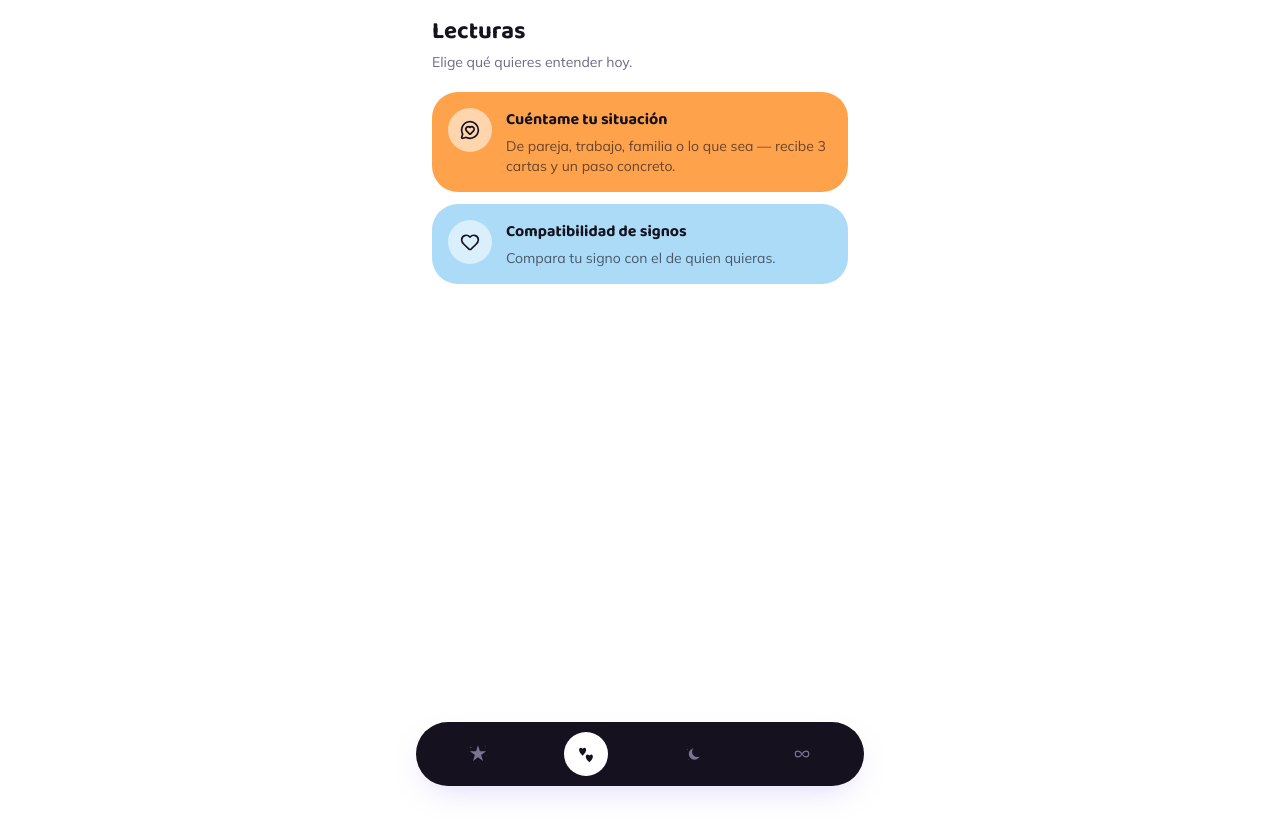
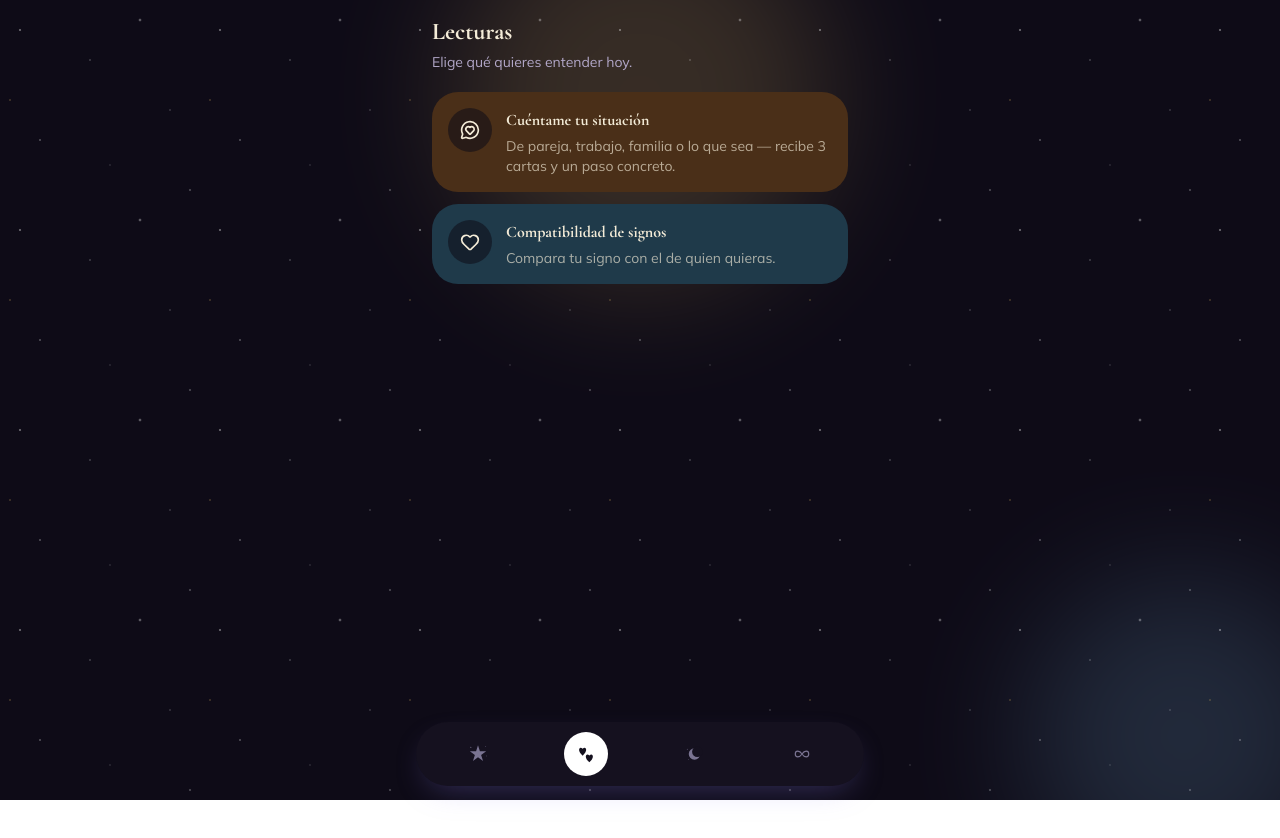
Before and after one commit to caspita-j/amor-tarot, a Next.js app: page /app/lecturas in a window 1280 px wide. Shown: the top 838 px of the page. Before the commit the page ends 800 px from the top, so only its background shows below. Built offline with nearby package versions, Linux system fonts and the light colour scheme.

Commit message:
feat: tema místico oscuro/dorado en Lecturas
Nueva paleta oscura escoped vía [data-tema="mistico"] (no toca la paleta
clara global). Landing/onboarding/paywall quedan sin cambios a pedido
explícito del usuario.

Co-Authored-By: Claude Sonnet 5 <noreply@anthropic.com>

```diff
--- a/app/app/lecturas/page.tsx
+++ b/app/app/lecturas/page.tsx
@@ -9,6 +9,7 @@ import { useEffect, useRef, useState } from 'react';
 import { Briefcase, Heart, HeartHandshake, ImagePlus, MessageCircleHeart, Scale, Sparkles, Users, X } from 'lucide-react';
 import { AnimacionCartas } from '@/components/app/AnimacionCartas';
 import { AnilloCompatibilidad } from '@/components/app/AnilloCompatibilidad';
+import { TemaMistico } from '@/components/app/TemaMistico';
 import { BotonPrincipal, TarjetaTarot } from '@/components/onboarding/ui';
 import {
   compatibilidad,
@@ -86,6 +87,14 @@ function SignoChip({ signo, seleccionado, onClick }: { signo: string; selecciona
 type Modo = 'menu' | 'categoria' | 'situacion-form' | 'cargando' | 'resultado' | 'crisis' | 'compat-form' | 'compat-resultado';
 
 export default function LecturasPage() {
+  return (
+    <TemaMistico>
+      <LecturasContenido />
+    </TemaMistico>
+  );
+}
+
+function LecturasContenido() {
   const [modo, setModo] = useState<Modo>('menu');
   const [onboarding, setOnboarding] = useState<RespuestasOnboarding>({});
   const [categoria, setCategoria] = useState<Categoria>('pareja');
@@ -542,12 +551,20 @@ export default function LecturasPage() {
           <div className="flex items-center justify-center gap-4">
             {imagenSigno(signoA) && (
               // eslint-disable-next-line @next/next/no-img-element
-              <img src={imagenSigno(signoA)} alt={signoA} className="size-14 rounded-full" />
+              <img
+                src={imagenSigno(signoA)}
+                alt={signoA}
+                className="size-14 rounded-full ring-2 ring-[color-mix(in_oklab,var(--accent)_45%,transparent)]"
+              />
             )}
             <span className="text-sm font-bold text-[var(--text-secondary)]">+</span>
             {imagenSigno(signoB) && (
               // eslint-disable-next-line @next/next/no-img-element
-              <img src={imagenSigno(signoB)} alt={signoB} className="size-14 rounded-full" />
+              <img
+                src={imagenSigno(signoB)}
+                alt={signoB}
+                className="size-14 rounded-full ring-2 ring-[color-mix(in_oklab,var(--accent)_45%,transparent)]"
+              />
             )}
           </div>
           <p className="mt-2 text-center text-sm font-bold text-[var(--text-secondary)]">
--- a/app/layout.tsx
+++ b/app/layout.tsx
@@ -1,5 +1,5 @@
 import type { Metadata } from "next";
-import { Baloo_2, Mulish } from "next/font/google";
+import { Baloo_2, Cormorant_Garamond, Mulish } from "next/font/google";
 import "./globals.css";
 
 const baloo2 = Baloo_2({
@@ -14,6 +14,16 @@ const mulish = Mulish({
   weight: ["400", "500", "600", "700", "800"],
 });
 
+// Solo para el "tema místico" (fondo oscuro/dorado de la app por dentro,
+// ver components/app/TemaMistico.tsx) — Baloo 2 es redonda/infantil y no
+// combina con esa dirección. Se carga acá (una vez, global) para que
+// next/font la optimice, pero solo se USA dentro del tema místico.
+const cormorant = Cormorant_Garamond({
+  variable: "--font-mistico",
+  subsets: ["latin"],
+  weight: ["500", "600", "700"],
+});
+
 export const metadata: Metadata = {
   title: "Amor & Tarot — la verdad de tu situación, en 3 cartas",
   description:
@@ -24,7 +34,7 @@ export default function RootLayout({ children }: LayoutProps<"/">) {
   return (
     <html
       lang="es"
-      className={`${baloo2.variable} ${mulish.variable} h-full antialiased`}
+      className={`${baloo2.variable} ${mulish.variable} ${cormorant.variable} h-full antialiased`}
     >
       <body className="min-h-dvh flex flex-col">{children}</body>
     </html>
--- /dev/null
+++ b/components/app/TemaMistico.tsx
@@ -0,0 +1,55 @@
+import type { CSSProperties, ReactNode } from 'react';
+
+// Tema "místico" — fondo oscuro/dorado a pedido explícito del usuario
+// (referencias de apps de tarot/horóscopo oscuras y ornamentadas), aplicado
+// SOLO adentro de la app (nunca en landing/onboarding/paywall, que ya están
+// certificadas con la paleta clara de FICHA-ARTE.md — ver ESTADO.md).
+// Los valores de color viven en components/landing/tokens.css bajo
+// [data-tema="mistico"] (no acá, para que el linter de diseño los trate
+// como tokens legítimos, no como hex sueltos). Este archivo solo activa el
+// atributo y dibuja el fondo decorativo (resplandor + estrellas).
+// Empieza en Lecturas ("la sección de las cartas", el pedido más puntual del
+// usuario); se extiende a Inicio/Perfil/Historial en rondas siguientes, cada
+// una con su propio motivo de fondo pero la misma familia de colores.
+
+// Estrellas: un mosaico chico repetido (tile) en vez de coordenadas fijas —
+// escala solo con CSS, sin depender del tamaño real de la pantalla.
+const ESTRELLAS = {
+  backgroundImage: [
+    'radial-gradient(1.6px 1.6px at 20px 30px, rgba(255,255,255,0.85), transparent)',
+    'radial-gradient(1.2px 1.2px at 90px 60px, rgba(255,255,255,0.55), transparent)',
+    'radial-gradient(1.8px 1.8px at 140px 20px, rgba(255,255,255,0.75), transparent)',
+    'radial-gradient(1.2px 1.2px at 170px 110px, rgba(255,255,255,0.45), transparent)',
+    'radial-gradient(1.4px 1.4px at 40px 140px, rgba(255,255,255,0.65), transparent)',
+    'radial-gradient(1px 1px at 110px 165px, rgba(255,255,255,0.45), transparent)',
+    'radial-gradient(1.6px 1.6px at 190px 190px, rgba(255,255,255,0.55), transparent)',
+    'radial-gradient(1px 1px at 10px 100px, var(--accent), transparent)',
+  ].join(', '),
+  backgroundSize: '200px 200px',
+  backgroundRepeat: 'repeat',
+} satisfies CSSProperties;
+
+/** Fondo decorativo del tema místico: base oscura + 2 resplandores difusos
+ * (dorado arriba, azul abajo) + textura de estrellas. Puramente visual. */
+function FondoMistico() {
+  return (
+    <div aria-hidden="true" className="pointer-events-none fixed inset-0 -z-10 overflow-hidden bg-[var(--bg)]">
+      <span className="absolute left-1/2 top-[-12%] size-96 -translate-x-1/2 rounded-full bg-[var(--accent)] opacity-20 blur-3xl" />
+      <span className="absolute -bottom-24 -right-16 size-80 rounded-full bg-[var(--accent-frio)] opacity-20 blur-3xl" />
+      <div className="absolute inset-0 opacity-70" style={ESTRELLAS} />
+    </div>
+  );
+}
+
+/** Envuelve una pantalla completa con el tema místico: activa la paleta
+ * oscura ([data-tema="mistico"] en tokens.css) y dibuja el fondo. Uso:
+ * `<TemaMistico><ContenidoDeLaPantalla /></TemaMistico>` como único return
+ * del componente de página. */
+export function TemaMistico({ children }: { children: ReactNode }) {
+  return (
+    <div data-tema="mistico" className="relative min-h-dvh text-[var(--text-primary)]">
+      <FondoMistico />
+      <div className="relative z-10">{children}</div>
+    </div>
+  );
+}
--- a/components/landing/tokens.css
+++ b/components/landing/tokens.css
@@ -78,6 +78,36 @@
 }
 ============================================================================ */
 
+/* ============================================================================
+   TEMA MÍSTICO — fondo oscuro/dorado, SOLO para pantallas de la app por
+   dentro (nunca landing/onboarding/paywall, que ya están certificadas con la
+   paleta clara de arriba — ver ESTADO.md). Pedido explícito del usuario a
+   partir de referencias de apps de tarot/horóscopo oscuras y ornamentadas,
+   2026-09-10. Se activa con el atributo [data-tema="mistico"] en un
+   contenedor — ver components/app/TemaMistico.tsx. Empieza en Lecturas
+   ("la sección de las cartas"); se extiende a Inicio/Perfil/Historial en
+   rondas siguientes.
+   ============================================================================ */
+[data-tema='mistico'] {
+  --bg: #0e0b17;
+  --surface: #1a1526;
+  --surface-2: #241d34;
+  --text-primary: #f4ecd8;
+  --text-secondary: #b3a8c9;
+  --text-tertiary: #8b8098;
+  --accent: #d8b25f; /* dorado cálido — CTA / mecanismo */
+  --accent-2: #4a2f18; /* ámbar oscuro — tarjeta "Cuéntame tu situación" */
+  --accent-3: #1f3a4a; /* azul-noche oscuro — tarjeta/medidor de Compatibilidad */
+  --accent-4: #3a2a42; /* ciruela oscuro — 4ª nota */
+  --accent-4-ink: #f4ecd8;
+  --accent-frio: #6fa3c7; /* segunda nota de brillo (resplandores/detalles) */
+  --danger: #e2867a;
+  --chip-bg: color-mix(in oklab, var(--accent) 18%, transparent);
+  --shadow-1: 0 2px 10px rgb(0 0 0 / 0.45);
+  --shadow-2: 0 18px 44px -16px rgb(216 178 95 / 0.35);
+  --font-display: var(--font-mistico), 'Baloo 2', serif;
+}
+
 /* Base mínima que el kit asume (no tematizar) */
 html {
   scroll-behavior: smooth;
```
Also changed, not shown: 2 other files (tests, documents, lock files or other folders).
